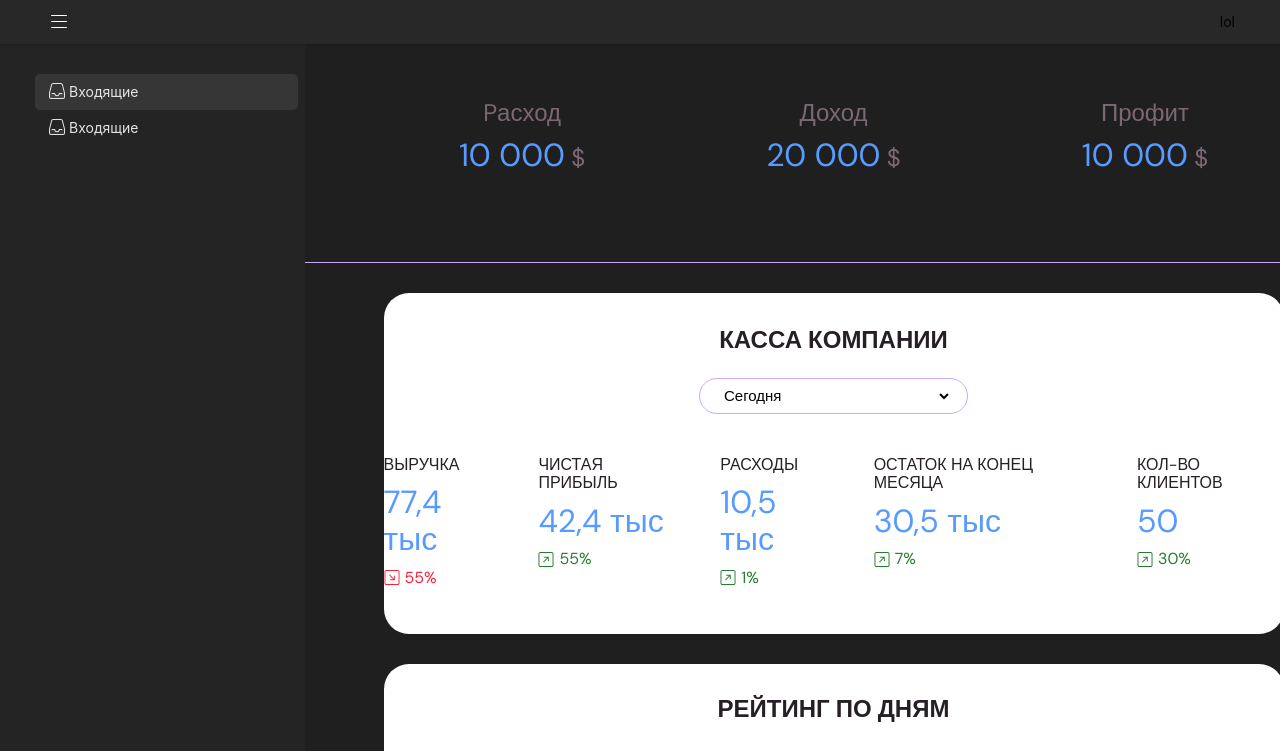
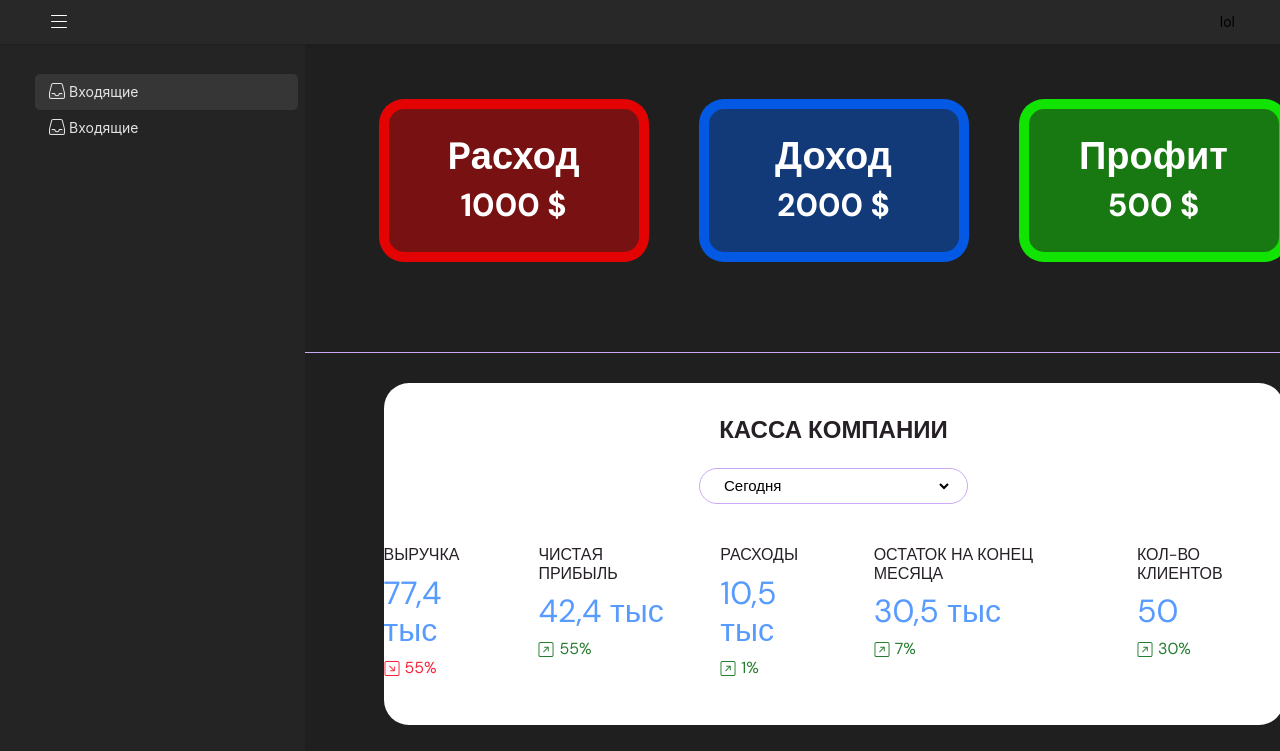
Before and after one commit to Lumenatom/app-crm, a React (Create React App) app: page /dashboard in a window 1280 px wide. Shown: the top 751 px of the page. Built offline with nearby package versions, Linux system fonts and the light colour scheme.

Commit message:
dashboard

```diff
--- a/src/components/workspace/dashboard/dashboard.js
+++ b/src/components/workspace/dashboard/dashboard.js
@@ -72,17 +72,17 @@ const Dashboard = () => {
 
       <Nav />
 
-      <div id="container" style={ {marginLeft: 305}} className={style.container}>
+      <div id="container" style={{ marginLeft: 305 }} className={style.container}>
         <div className={style.content}>
           <div className={style.all_data}>
             <div className={style.consumption}>
-              <h2>Pасход<br /> <span> 10 000</span> $</h2>
+              <h2>Pасход<br /> <span> 1000 $</span></h2>
             </div>
             <div className={style.income}>
-              <h2>Доход<br />  <span>20 000</span> $</h2>
+              <h2>Доход<br />  <span>2000 $</span></h2>
             </div>
             <div className={style.profit}>
-              <h2>Профит<br />  <span>10 000</span> $</h2>
+              <h2>Профит<br />  <span>500 $</span></h2>
             </div>
           </div>
           <hr />
--- a/src/components/workspace/dashboard/dashboard.module.css
+++ b/src/components/workspace/dashboard/dashboard.module.css
@@ -1,15 +1,18 @@
 .dashboard {
   display: flex;
   width: 100%;
-  background: #1f1f1f;;
+  background: #1f1f1f;
+  ;
 
 }
+
 .containerrr {
-  margin-left: 0!important;
+  margin-left: 0 !important;
 }
+
 .container {
   width: 100%;
-  transition: margin-left .25s cubic-bezier(.4,0,.2,1);
+  transition: margin-left .25s cubic-bezier(.4, 0, .2, 1);
 }
 
 .content {
@@ -23,7 +26,7 @@
 .all_data {
   margin-top: 99px;
   display: flex;
-  gap: 181px;
+  gap: 50px;
   text-align: center;
   justify-content: center;
   margin-bottom: 90px;
@@ -31,56 +34,73 @@
 
 
 
+.consumption,
+.income,
+.profit {
+  width: 270px;
+}
+
 .consumption h2 {
   font-family: 'DM Sans', sans-serif;
   font-style: normal;
-  font-weight: 400;
-  font-size: 24px;
+  font-weight: 600;
+  font-size: 38px;
   line-height: 116.7%;
-  color: #7C6774;
+  color: #ffffff;
+  border: rgba(255, 0, 0, 0.8)10px solid;
+  background: rgba(255, 0, 0, 0.4);
+  border-radius: 25px;
+  padding: 25px 50px;
+
 }
 
 .income h2 {
   font-family: 'DM Sans', sans-serif;
   font-style: normal;
-  font-weight: 400;
-  font-size: 24px;
+  font-weight: 600;
+  font-size: 38px;
   line-height: 116.7%;
-  color: #7C6774;
-
-  ;
+  color: #ffffff;
+  border: rgb(0, 98, 255, 0.800) 10px solid;
+  background: rgb(0, 98, 255, 0.400);
+  border-radius: 25px;
+  padding: 25px 50px;
 }
 
 .profit h2 {
   font-family: 'DM Sans', sans-serif;
   font-style: normal;
-  font-weight: 400;
-  font-size: 24px;
+  font-weight: 600;
+  font-size: 38px;
   line-height: 116.7%;
-  color: #7C6774;
-
+  color: #ffffff;
+  border: rgb(17, 255, 0, 0.800) 10px solid;
+  border-radius: 25px;
+  padding: 25px 50px;
+  background: rgb(17, 255, 0, 0.400);
 }
 
 
 .consumption span {
   display: inline-block;
-  margin-top: 15px;
+  margin-top: 5px;
   font-size: 32px;
-  color: #589BFF;
+  color: #ffffff;
+  font-weight: 800;
 }
 
 .income span {
   display: inline-block;
-  margin-top: 15px;
+  margin-top: 5px;
   font-size: 32px;
-  color: #589BFF;
+  color: #ffffff;
 }
 
 .profit span {
   display: inline-block;
+  margin-top: 5px;
   font-size: 32px;
-  color: #589BFF;
-  margin-top: 15px;
+  color: #ffffff;
 }
 
 hr {
```
